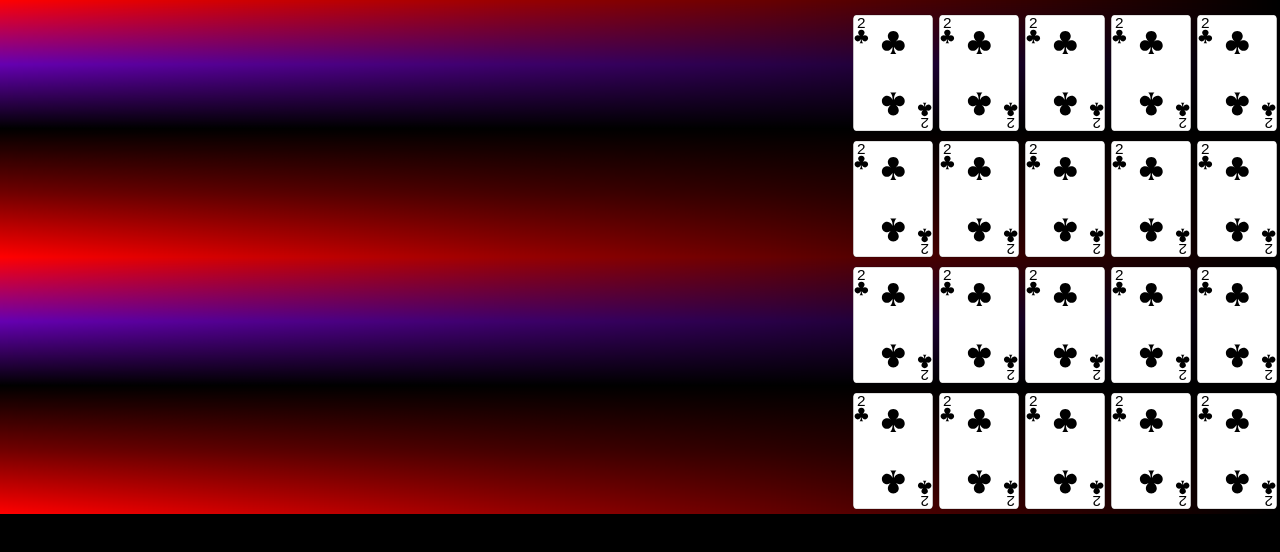
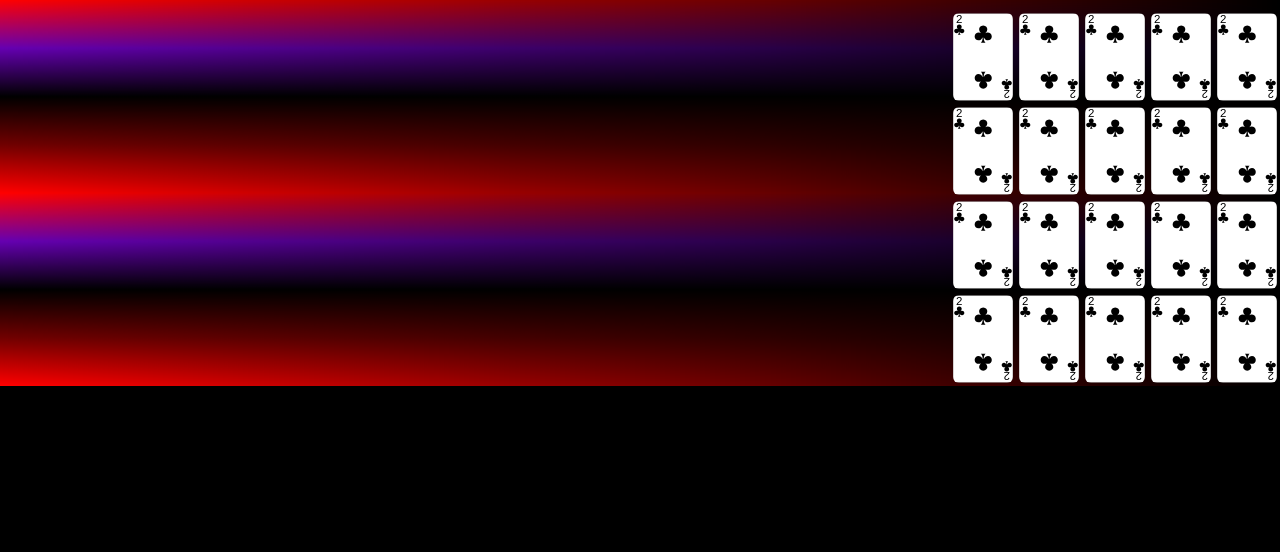
Before and after one commit to sanapeli/skippo, a plain HTML site: page index.html in a window 1280 px wide. Drawn offline with nearby package versions, Linux system fonts and the light colour scheme.

Commit message:
Add files via upload

```diff
--- a/style.css
+++ b/style.css
@@ -37,8 +37,8 @@ html, body {
 	background-image:url('svg_cards/2_of_clubs.svg');
 	background-size: 100% 100%;
 	cursor:pointer;
-	min-width:80px;
-	min-height:120px;
+	min-width:60px;
+	min-height:88px;
 	font-size:50px;
 }
 
```
